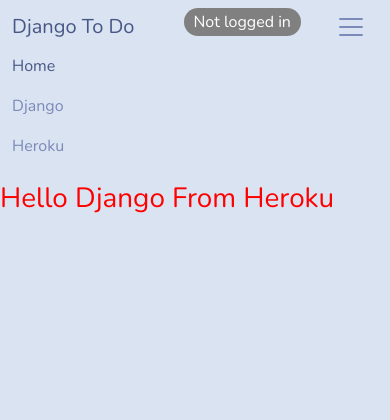
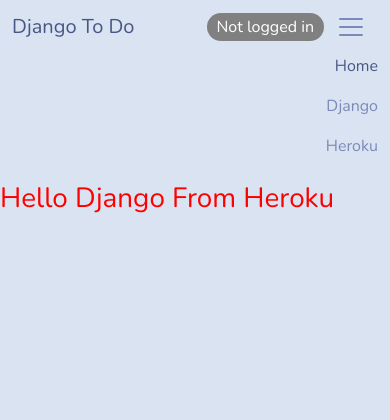
Before and after one commit to craigallendev/django-checklist, a Django app: page / in a window 390 px wide, after a click that opens the changed part. Shown: the top 420 px of the page. Run offline with Django 4.2, Linux system fonts and the light colour scheme; some libraries are stand-ins or nearby versions.

Commit message:
Fix user status position in the nav bar

```diff
--- a/static/css/style.css
+++ b/static/css/style.css
@@ -10,12 +10,14 @@
 }
 
 /* Nav Bar */
+.nav-link-right {
+    text-align: right;
+}
 
 #user-status {
     color: white;
     padding: 2px 10px;
     border-radius: 20px;
-    margin-bottom: auto;
     margin-left: 10px;
     background-color: grey;
 }
@@ -36,3 +38,9 @@
         order: 2;
     }
 }
+
+@media only screen and (max-width: 767px) {
+    #logo {
+        flex-grow: 1;
+    }
+}
--- a/templates/base.html
+++ b/templates/base.html
@@ -67,13 +67,13 @@
             <div class="collapse navbar-collapse flex-grow-0" id="navbarToggler">
                 <ul class="navbar-nav me-auto mb-2 mb-lg-0">
                     <li class="nav-item">
-                        <a class="nav-link active" aria-current="page" href="{% url 'dj_tasks:home' %}">Home</a>
+                        <a class="nav-link nav-link-right active" aria-current="page" href="{% url 'dj_tasks:home' %}">Home</a>
                     </li>
                     <li class="nav-item">
-                        <a class="nav-link" href="#">Django</a>
+                        <a class="nav-link nav-link-right" href="#">Django</a>
                     </li>
                     <li class="nav-item">
-                        <a class="nav-link" href="#">Heroku</a>
+                        <a class="nav-link nav-link-right" href="#">Heroku</a>
                     </li>
                 </ul>
             </div>
```
